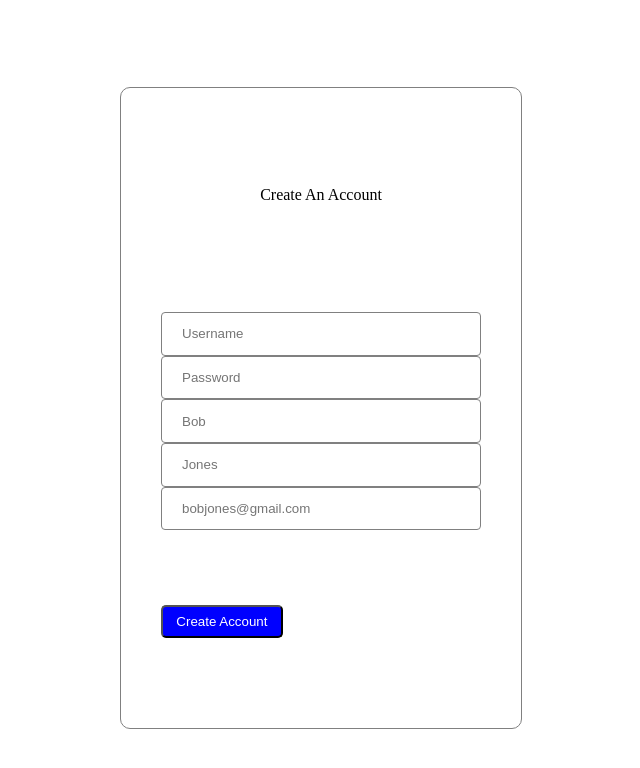
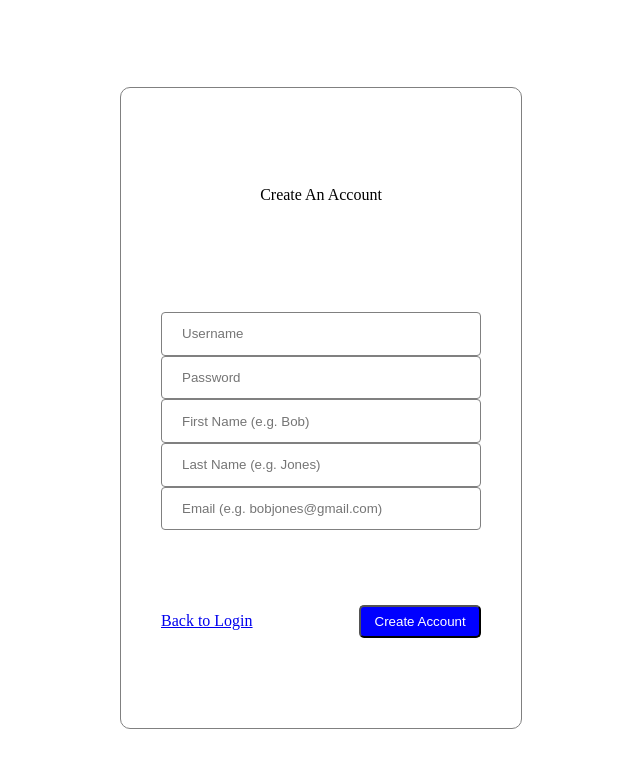
Before and after one commit to aleceche/mvp, a React app: page /register in a window 1280 px wide. Shown: the top 768 px of the page, without its empty margins (327-967 px from the left). Built offline with nearby package versions, Linux system fonts and the light colour scheme; the HTML template or start-up script is replaced by a standard one.

Commit message:
Updated register page styling and the ability to go back to the login page

```diff
--- a/client/src/components/Register.jsx
+++ b/client/src/components/Register.jsx
@@ -1,4 +1,5 @@
 import React, { useState } from 'react';
+import { Link } from 'react-router-dom';
 import axios from 'axios';
 
 const Register = () => {
@@ -7,7 +8,8 @@ const Register = () => {
   const [firstName, setFirstName] = useState('');
   const [lastName, setLastName] = useState('');
   const [email, setEmail] = useState('');
-  const login = () => {
+  const login = (e) => {
+    e.preventDefault();
     axios({
       method: 'post',
       data: {
@@ -20,33 +22,36 @@ const Register = () => {
       withCredentials: true,
       url: 'http://localhost:6969/register',
     })
-      .then((res) => console.log(res.data));
+      .then(() => {
+        // e.target.reset();
+      });
   };
   return (
     <div id="register">
-      <form>
+      <form onSubmit={login}>
         <div className="header">
           Create An Account
         </div>
         <div className="credentials">
           <label htmlFor="username">
-            <input type="text" name="username" placeholder="Username" onChange={(e) => setUsername(e.target.value)} />
+            <input type="text" name="username" placeholder="Username" onChange={(e) => setUsername(e.target.value)} required />
           </label>
           <label htmlFor="password">
-            <input type="password" name="password" placeholder="Password" onChange={(e) => setPassword(e.target.value)} />
+            <input type="password" name="password" placeholder="Password" onChange={(e) => setPassword(e.target.value)} required />
           </label>
           <label htmlFor="firstName">
-            <input type="text" name="firstName" placeholder="Bob" onChange={(e) => setFirstName(e.target.value)} />
+            <input type="text" name="firstName" placeholder="First Name (e.g. Bob)" onChange={(e) => setFirstName(e.target.value)} required />
           </label>
           <label htmlFor="lastName">
-            <input type="text" name="lastName" placeholder="Jones" onChange={(e) => setLastName(e.target.value)} />
+            <input type="text" name="lastName" placeholder="Last Name (e.g. Jones)" onChange={(e) => setLastName(e.target.value)} required />
           </label>
           <label htmlFor="email">
-            <input type="email" name="email" placeholder="bobjones@gmail.com" onChange={(e) => setEmail(e.target.value)} />
+            <input type="email" name="email" placeholder="Email (e.g. bobjones@gmail.com)" onChange={(e) => setEmail(e.target.value)} required />
           </label>
         </div>
         <div className="btns">
-          <button type="button" onClick={login} className="btn">Create Account</button>
+          <Link to="/login" className="link">Back to Login</Link>
+          <button type="submit" className="btn">Create Account</button>
         </div>
       </form>
     </div>
```
